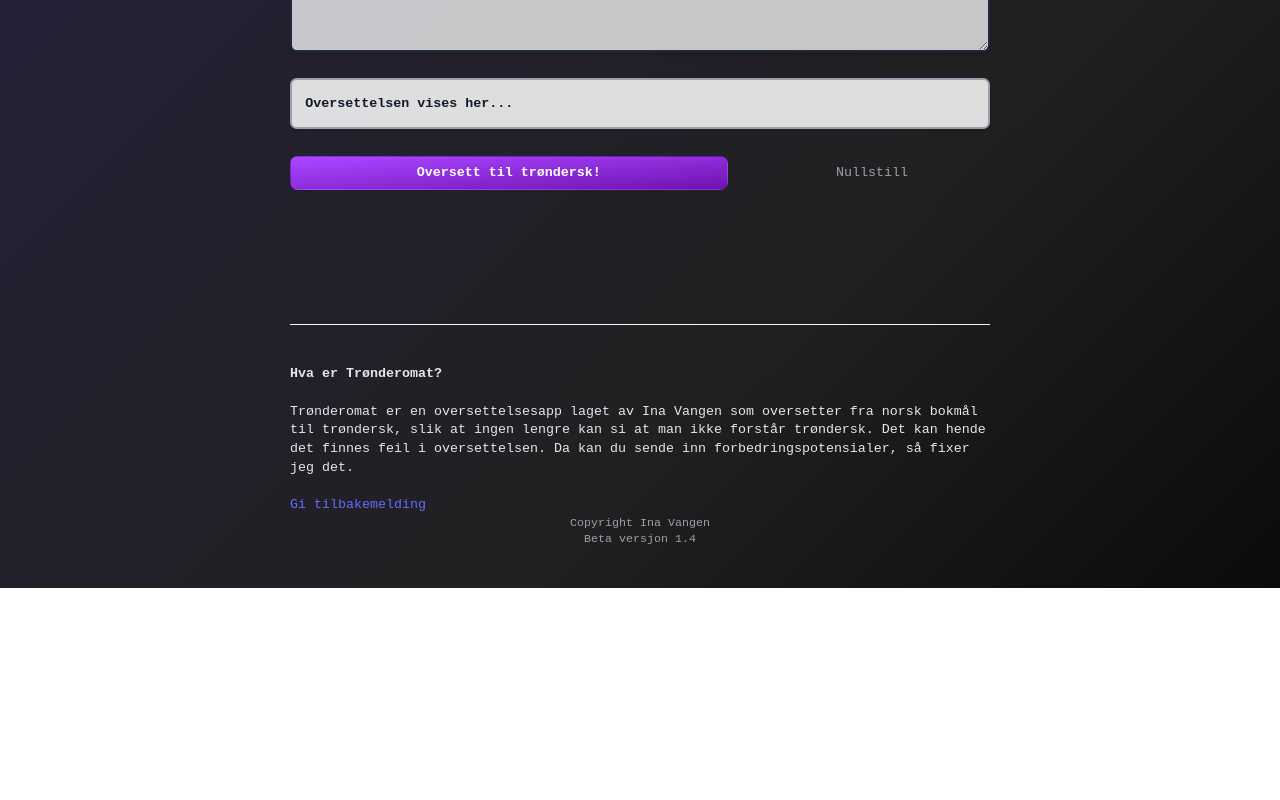
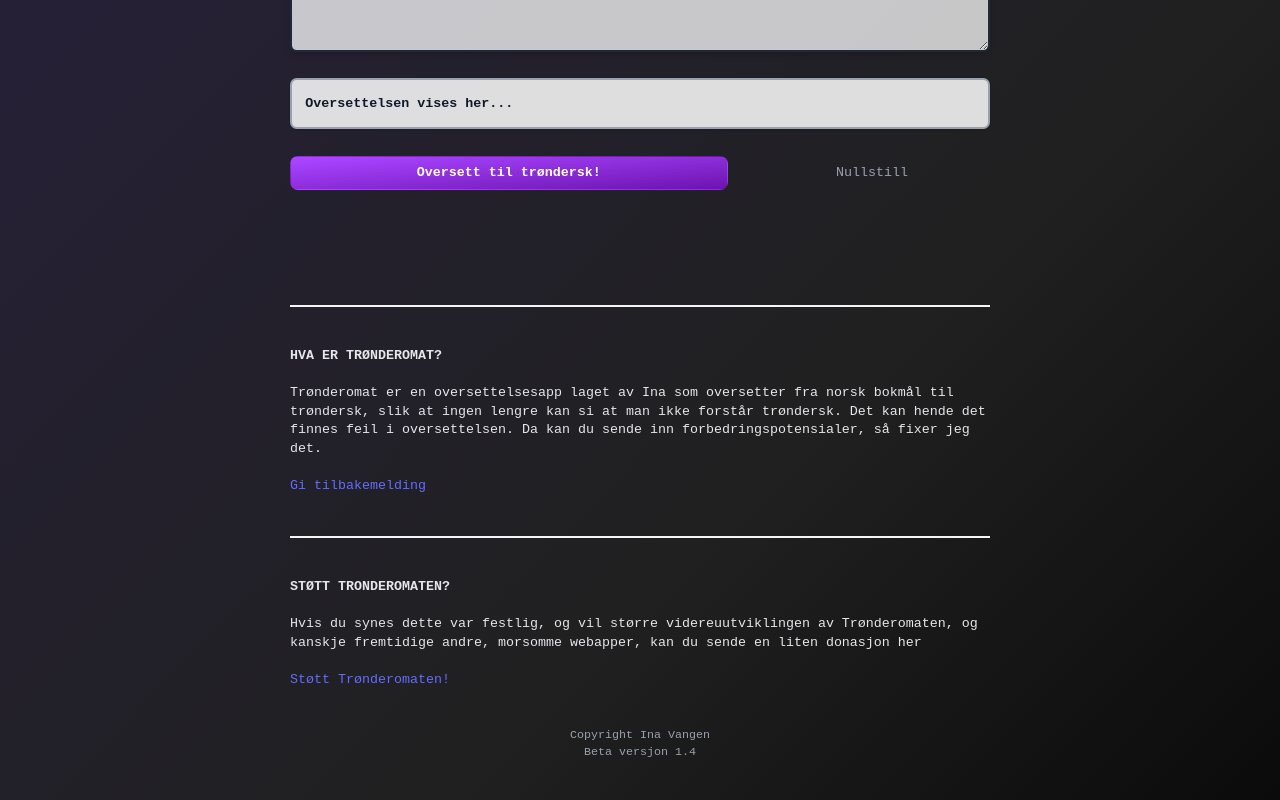
Before and after one commit to inavangen/tronderomat, a React (Vite) app: page / in a window 1280 px wide. Shown: the part 304-1104 px from the top of the page. Before the commit the page ends 892 px from the top, so only its background shows below. Built offline with nearby package versions, Linux system fonts and the light colour scheme; a web font is replaced by a local one.

Commit message:
added ko-fi link

```diff
--- a/src/App.tsx
+++ b/src/App.tsx
@@ -1,7 +1,7 @@
 import { useEffect, useRef, useState } from 'react';
-import './index.css'
 import './App.css';
 import logoImg from './assets/logo.png';
+import './index.css';
 
 
 
@@ -269,16 +269,29 @@ function App() {
         <br></br>
         <br></br>
         <br></br>
-        <br></br>
         <hr className="my-12 h-0.5 border-t-0 bg-neutral-100 dark:bg-white/10" />
 
         {/* About Content here */}
         <div className="flex flex-col">
           <p className="text-gray-200 text-left">
-            <b>Hva er Trønderomat?</b><br></br><br></br>Trønderomat er en oversettelsesapp laget av Ina Vangen som oversetter fra norsk bokmål til trøndersk, slik at ingen lengre kan si at man ikke forstår trøndersk. Det kan hende det finnes feil i oversettelsen. Da kan du sende inn forbedringspotensialer, så fixer jeg det.
+            <b>HVA ER TRØNDEROMAT?</b><br></br><br></br>Trønderomat er en oversettelsesapp laget av Ina som oversetter fra norsk bokmål til trøndersk, slik at ingen lengre kan si at man ikke forstår trøndersk. Det kan hende det finnes feil i oversettelsen. Da kan du sende inn forbedringspotensialer, så fixer jeg det.
             <br></br><br></br><a href="https://docs.google.com/forms/d/e/1FAIpQLSeAtGdhf7M_o5f8la10LPcGGPp2z-u0hC6TwJ4Hjg7dtm1FuQ/viewform?usp=header">Gi tilbakemelding</a>
           </p>
         </div>
+
+        {/* Divider Separator line */}
+        <hr className="my-12 h-0.5 border-t-0 bg-neutral-100 dark:bg-white/10" />
+
+        {/* Donation Content here */}
+        <div className="flex flex-col">
+          <p className="text-gray-200 text-left">
+            <b>STØTT TRONDEROMATEN?</b><br></br><br></br>Hvis du synes dette var festlig, og vil større videreuutviklingen av Trønderomaten, og kanskje fremtidige andre, morsomme webapper, kan du sende en liten donasjon her
+            <br></br><br></br><a href="https://ko-fi.com/ina553388">Støtt Trønderomaten!</a>
+          </p>
+          <br></br>
+        <br></br>
+        </div>
+
       </div>
 
 
```
